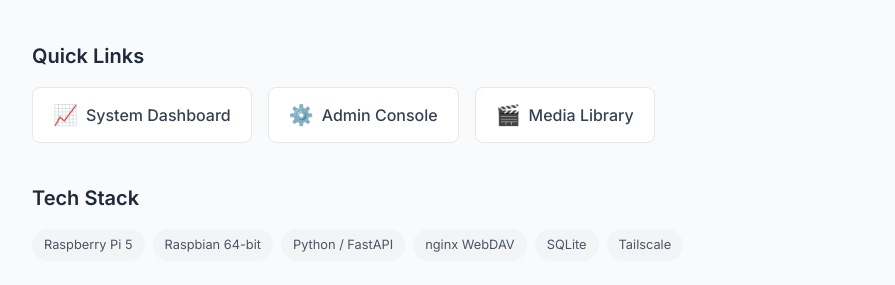
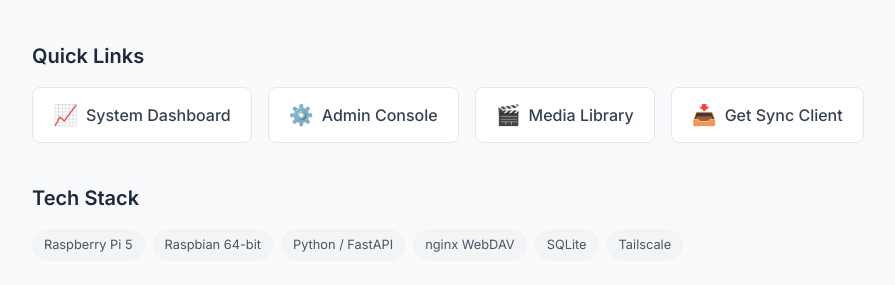
Before and after one commit to orionnishu/orion-app, a FastAPI app: template app/templates/home.html in a window 1280 px wide. Shown: the part 751-1036 px from the top of the page, without its empty margins (170-1065 px from the left). Run offline with FastAPI, Linux system fonts and the light colour scheme; the template is opened without the code that fills it: most values are stand-ins (such as "Sample title", 1, 10 or a date in 2020); data that the repository does not hold is empty.

Commit message:
feat: Logo update and APK download link
- Updated logo to be bold, thick lines, and transparent background
- Added 'Get Sync Client' link to homepage pointing to local APK

```diff
--- a/app/templates/home.html
+++ b/app/templates/home.html
@@ -86,6 +86,10 @@
                 <span class="link-icon">🎬</span>
                 <span>Media Library</span>
             </a>
+            <a href="{{ base }}/static/foldersync.apk" class="link-card" download>
+                <span class="link-icon">📥</span>
+                <span>Get Sync Client</span>
+            </a>
         </div>
     </section>
 
```
Also changed, not shown: 1 other file.
